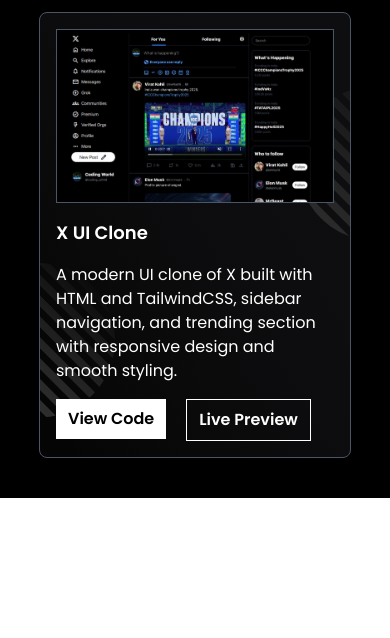
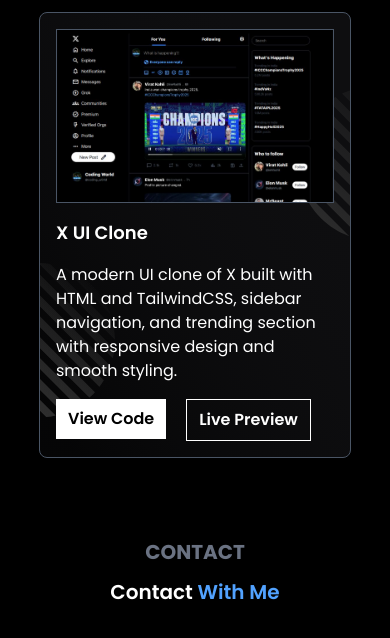
Before and after one commit to sonukr108/My-Portfolio, a React (Vite) app: page / in a window 390 px wide. Shown: the part 4177-4815 px from the top of the page. Before the commit the page ends 4675 px from the top, so only its background shows below. Built offline with nearby package versions, Linux system fonts and the light colour scheme; a web font is replaced by a local one.

Commit message:
Added contact part

```diff
--- a/src/App.jsx
+++ b/src/App.jsx
@@ -3,6 +3,7 @@ import Navbar from './components/Navbar'
 import Hero from './components/Hero'
 import About from './components/About'
 import Projects from './components/Projects'
+import Contact from './components/Contact'
 
 
 const App = () => {
@@ -12,6 +13,7 @@ const App = () => {
       <Hero />
       <About />
       <Projects />
+      <Contact />
     </div>
   )
 }
--- /dev/null
+++ b/src/components/Contact.jsx
@@ -0,0 +1,15 @@
+import React from 'react'
+
+const Contact = () => {
+  return (
+    <div id='contact' className='px-[10%] py-10 w-full min-h-[140vh] md:min-h-[100vh]'>
+          <div className=' flex flex-col gap-3 items-center justify-center'>
+            <p className='font-bold text-xl lg:text-2xl text-gray-500'>CONTACT</p>
+            <p className='text-xl lg:text-2xl font-semibold pb-3'>Contact <span className='text-blue-400'>With Me</span></p>
+
+          </div>
+        </div>
+  )
+}
+
+export default Contact
```
